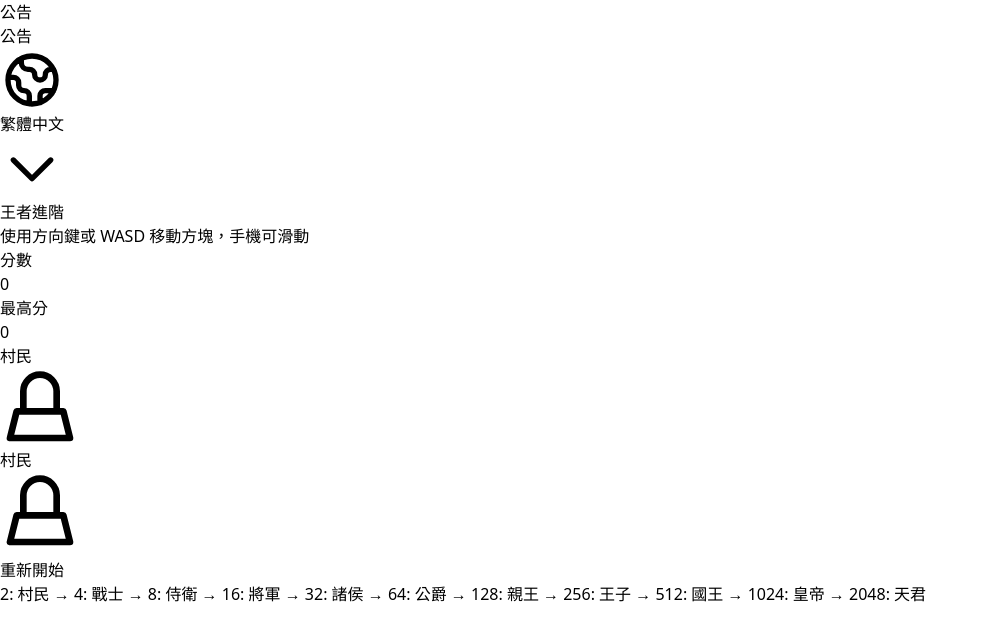
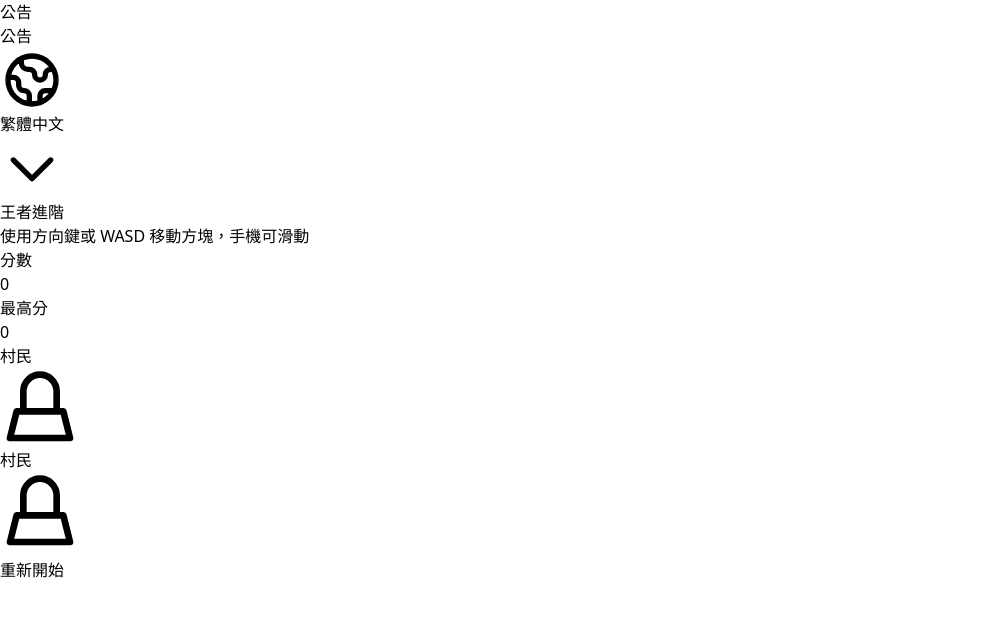
Before and after one commit to Kevin42127/KingAscend, a React (Vite) app: page / in a window 1280 px wide. Shown: the top 640 px of the page, without its empty margins (0-988 px from the left). Built offline with nearby package versions, Linux system fonts and the light colour scheme.

Commit message:
Remove role progression hint

```diff
--- a/src/App.tsx
+++ b/src/App.tsx
@@ -69,12 +69,6 @@ function App() {
         {t('restart')}
       </button>
 
-      <div className="w-full max-w-md px-3 sm:px-0 mt-2 pt-2 text-center border-t border-amber-300">
-        <p className="text-[11px] sm:text-xs text-amber-700 leading-snug">
-          {t('roleProgressionHint')}
-        </p>
-      </div>
-
       <ResetConfirmModal
         isOpen={showResetModal}
         onClose={() => setShowResetModal(false)}
--- a/src/i18n/locales.ts
+++ b/src/i18n/locales.ts
@@ -27,7 +27,6 @@ export const translations = {
     doubleScoreDesc: '下一次合併獲得雙倍分數',
     shuffleDesc: '重新排列所有方塊位置',
     breakObstacleDesc: '破壞一個障礙格',
-    roleProgressionHint: '2: 村民 → 4: 戰士 → 8: 侍衛 → 16: 將軍 → 32: 諸侯 → 64: 公爵 → 128: 親王 → 256: 王子 → 512: 國王 → 1024: 皇帝 → 2048: 天君',
     noticeTitle: '公告',
     noticeBody: '本遊戲改編自 2048，\n並以角色名稱進階取代數字等級。',
     gotIt: '知道了',
@@ -58,7 +57,6 @@ export const translations = {
     doubleScoreDesc: 'Next merge gains double score',
     shuffleDesc: 'Shuffle all tiles positions',
     breakObstacleDesc: 'Destroy one obstacle tile',
-    roleProgressionHint: '2: Villager → 4: Warrior → 8: Guard → 16: General → 32: Lord → 64: Duke → 128: Prince → 256: Crown Prince → 512: King → 1024: Emperor → 2048: Celestial',
     noticeTitle: 'Notice',
     noticeBody: 'This game is adapted from 2048\nwith role progression instead of numbers.',
     gotIt: 'Got it',
```
